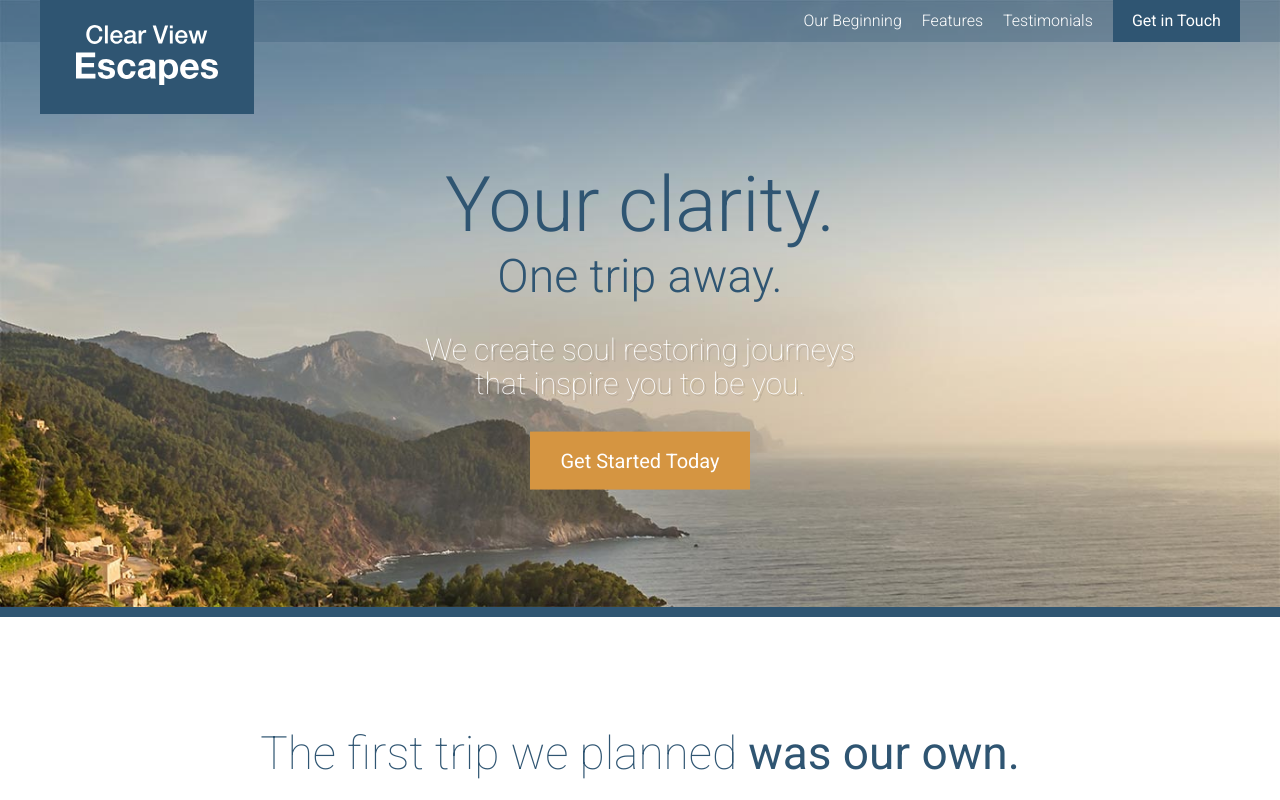
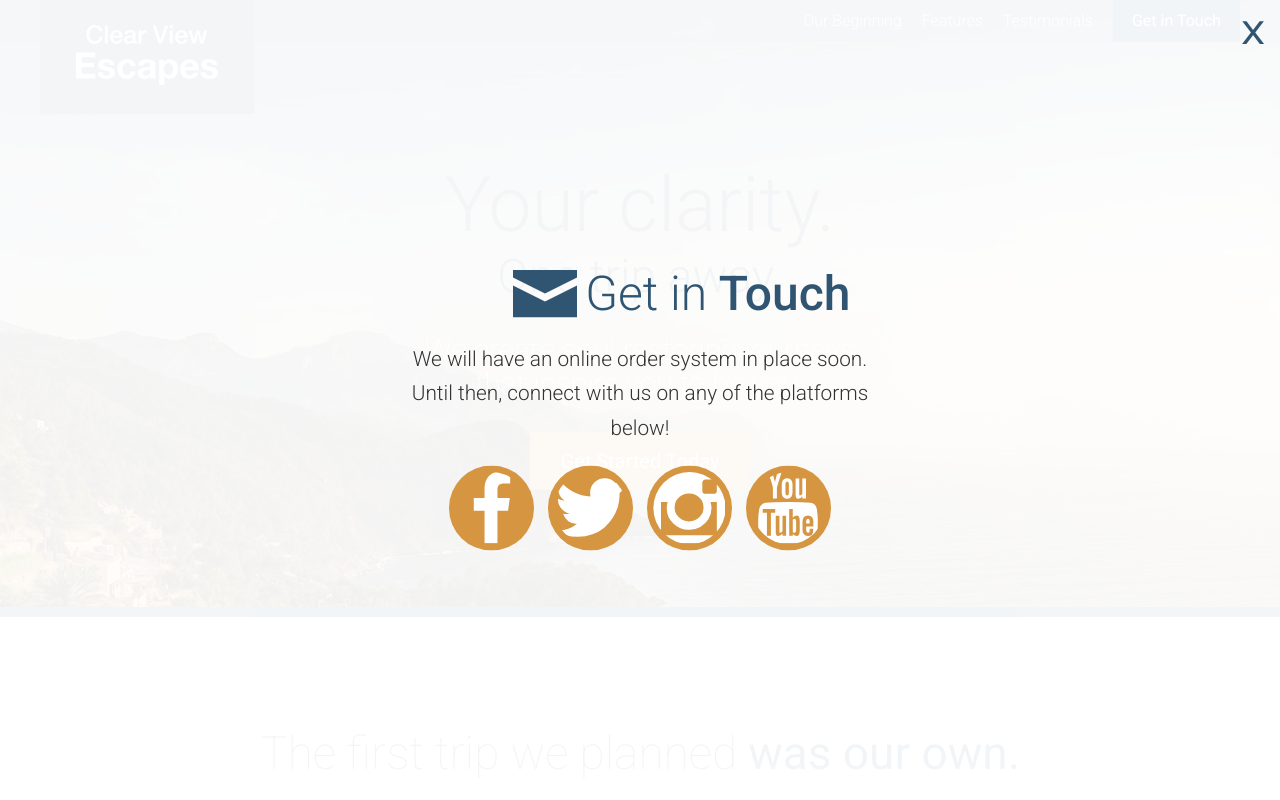
Before and after one commit to JasonDuquain/TravelSite-May, a website: page app/index.html in a window 1280 px wide. Both pictures are taken after a click on the link "Get Started Today". Shown: the top 800 px of the page. Drawn offline with Linux system fonts and the light colour scheme.

Commit message:
modal complete - site finished

```diff
--- a/app/assets/scripts/App.js
+++ b/app/assets/scripts/App.js
@@ -82,17 +82,43 @@ class StickyHeader {
     }
 }
 
-
-
 var stickyHeader = new StickyHeader();
 
 
 
 
 /************** Modal.js ***********/
+class Modal {
+    constructor() {
+        this.openModalButton = document.querySelectorAll('.open-modal');
+        this.modal = document.querySelector('.modal');
+        this.closeModalButton = document.querySelector('.modal__close');
+        this.events();
+    }
 
+    events() {
+        this.openModalButton.forEach((el) => {
+            el.addEventListener('click', (e) => {
+                e.preventDefault();
+                this.modal.classList.add('modal--is-visible');
+            });
+        });
 
+        this.closeModalButton.addEventListener('click', (e) => {
+            e.preventDefault();
+            this.modal.classList.remove('modal--is-visible');
+        });
 
+        document.addEventListener('keyup', (e) => {
+            if (e.key.toLowerCase().includes('escape')) {
+                this.modal.classList.remove('modal--is-visible');
+            }
+        });
+    }
+
+}
+
+var modal = new Modal();
 
 
 /*******  BACK TO TOP BTN  ***********/
--- a/app/assets/scss/partials/_modal.scss
+++ b/app/assets/scss/partials/_modal.scss
@@ -1,51 +1,94 @@
 
 .modal {
+    position: fixed;
+    z-index: 5;
+    background-color: rgba(255,255,255,.94);
+    top: 0;
+    bottom: 0;
+    left: 0;
+    right: 0;
+    opacity: 0;
+    visibility: hidden;
 
 
+    padding: 0 calc(50% - 235px);
+
     &__description {
-
+        text-align: center;
+        font-size: 1.3rem;
+        font-weight: 300;
+        line-height: 1.65;
     }
 
     &--is-visible {
-
-
+        opacity: 1;
+        visibility: visible;
+        transform: scale(1);
     }
 }
 
 .section-title--blue {
-
-
+    color: $lightblue;
+    font-size: 3rem;
 }
 
 .section-title--less-margin {
-
+    margin-bottom: 1.3rem;
+    margin-top: 0;
 }
 
 .social-icons {
-
+    text-align: center;
 
     &__icon img {
-
+        background-color: $orange;
+        display: inline-block;
+        width: 50px;
+        height: 50px;
+        border-radius: 50%;
+        padding: .4rem;
+        box-sizing: content-box;
 
         @include breakpoint($small) {
-
+            width: 72px;
+            height: 72px;
         }
     }
 
     a {
-
+        display: inline-block;
+        margin: 0 5px;
 
     }
 }
 
 .modal__close {
-
+    position: absolute;
+    top: 15px;
+    right: 15px;
+    font-size: 2rem;
+    transform: scaleX(1.2);
+    transform-origin: right center;
+    color: $lightblue;
+    cursor: pointer;
 
     &:hover {
-
+        color: $orange;
     }
 }
 
 .modal__inner {
+    position: absolute;
+    width: 100%;
+    top: 50%;
+    left: 50%;
+    transform: translate(-50%, -50%) scale(1.2);
+    max-width: 470px;
+    transition: all 400ms ease-out;
+
+    .modal--is-visible & {
+        transform: scale(1) translate(-50%, -50%);
+    }
+
 
 }
--- a/app/index.html
+++ b/app/index.html
@@ -155,7 +155,7 @@
             <p><span class="site-footer__text">Copyright &copy; 2016 Clear View Escapes. All rights reserved.</span> <a href="#" class="btn btn--orange open-modal">Get in Touch</a></p>
     </footer>
 
-    <!--<div class="modal">
+    <div class="modal">
         <div class="modal__inner">
             <h2 class="section-title section-title--blue section-title--less-margin"><span class="icon icon--comment section-title__icon"></span> <img class="section-title__icon" src="assets/images/icons/mail.svg">Get in <strong>Touch</strong></h2>
             <p class="modal__description">We will have an online order system in place soon. Until then, connect with us on any of the platforms below!</p>
@@ -168,7 +168,7 @@
             </div>
         </div>
         <div class="modal__close">X</div>
-  </div>-->
+    </div>
 
   <a class="back-to-top" href="#">Top</a>
 
```
Also changed, not shown: app/assets/css/styles.css, 1 other file. Lines whose indentation alone changed are shown as unchanged.
